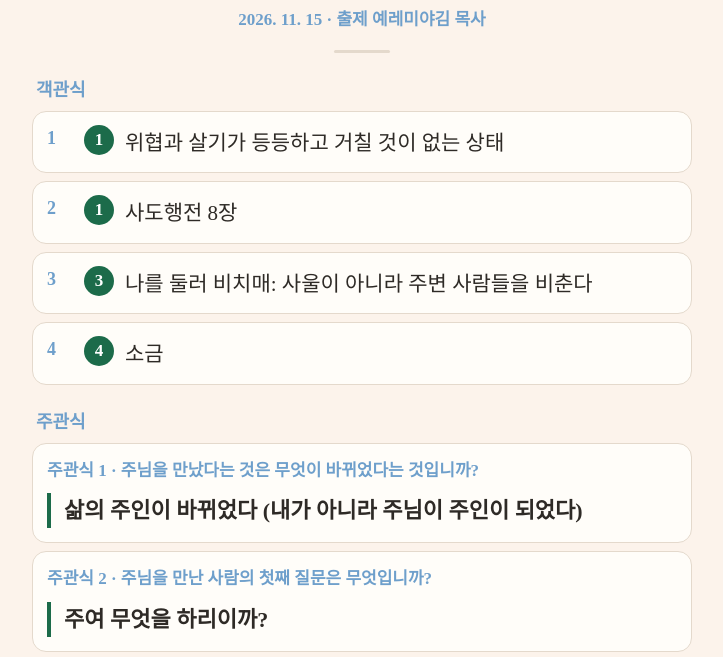
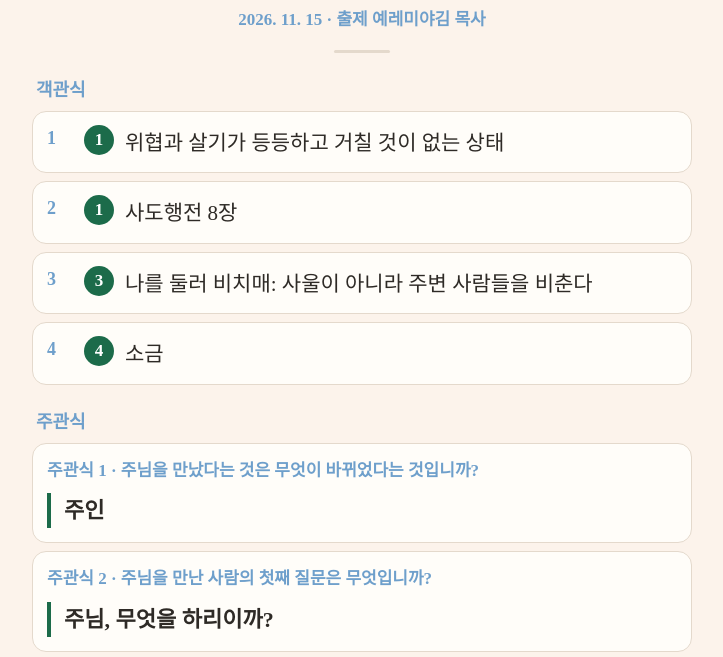
Before and after one commit to emmaus-warm-lords-arms/emmaus-warm-lords-arms.github.io, a plain HTML site: page sado10-261115-answer.html in a window 1280 px wide. Shown: the part 140-797 px from the top of the page, without its empty margins (278-1001 px from the left). Drawn offline with Linux system fonts and the light colour scheme.

Commit message:
성경문제 10 정답지 — 목사님 답안 사진 기준으로 주관식 1·2번 수정
Co-Authored-By: Claude Sonnet 5.5 <noreply@anthropic.com>
Claude-Session: https://claude.ai/code/session_01LxzRYUQn1yKLjyJNtHpNNY

```diff
--- a/sado10-261115-answer.html
+++ b/sado10-261115-answer.html
@@ -57,8 +57,8 @@ footer{text-align:center;color:#A79683;font-size:clamp(12px,3vw,14px);margin-top
   <div class="row"><span class="no">4</span><span class="pick">4</span><span class="txt">소금</span></div>
 
   <div class="sec" style="margin-top:22px">주관식</div>
-  <div class="sub"><div class="sq">주관식 1 · 주님을 만났다는 것은 무엇이 바뀌었다는 것입니까?</div><div class="sa">삶의 주인이 바뀌었다 (내가 아니라 주님이 주인이 되었다)</div></div>
-  <div class="sub"><div class="sq">주관식 2 · 주님을 만난 사람의 첫째 질문은 무엇입니까?</div><div class="sa">주여 무엇을 하리이까?</div></div>
+  <div class="sub"><div class="sq">주관식 1 · 주님을 만났다는 것은 무엇이 바뀌었다는 것입니까?</div><div class="sa">주인</div></div>
+  <div class="sub"><div class="sq">주관식 2 · 주님을 만난 사람의 첫째 질문은 무엇입니까?</div><div class="sa">주님, 무엇을 하리이까?</div></div>
   <div class="sub"><div class="sq">주관식 3 · 가장 큰 사랑은 무엇입니까? (수요예배, 요한복음 15장)</div><div class="sa">친구를 위하여 목숨을 버리는 것</div></div>
   <footer>엠마오교회 · warm Lord's arms</footer>
 </div>
```
